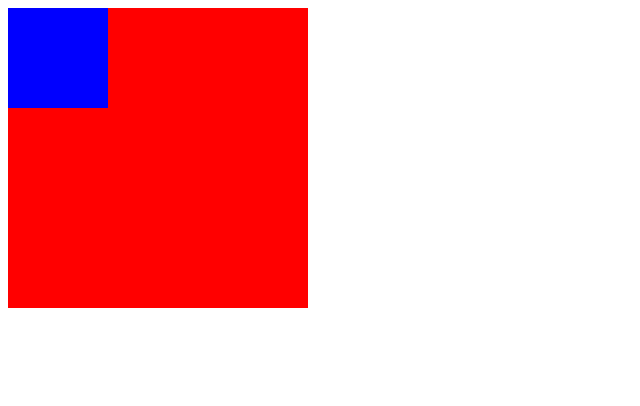
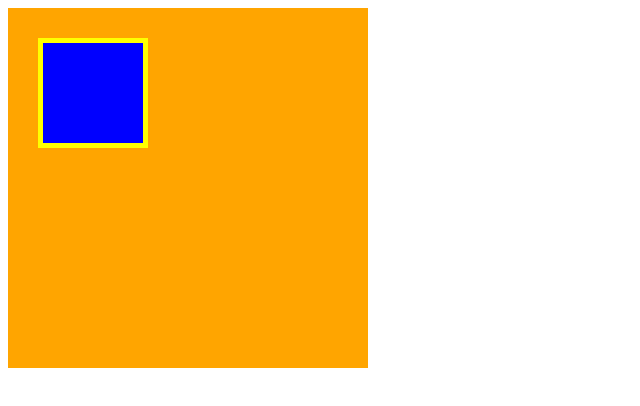
Before and after one commit to makusoshun/HTML-CSS-2ed, a plain HTML site: page box/box.html in a window 1280 px wide. Shown: the whole page, without its empty margins (0-640 px from the left). Drawn offline with Linux system fonts and the light colour scheme.

Commit message:
[Finish]1-3

```diff
--- a/box/box.css
+++ b/box/box.css
@@ -1,11 +1,13 @@
 .box1 {
   width: 300px;
   height: 300px;
-  background-color: red;
+  background-color: orange;
+    padding: 30px;
 }
 
 .box2 {
   width: 100px;
   height: 100px;
   background-color: blue;
+  border: 5px solid yellow;
 }
```
